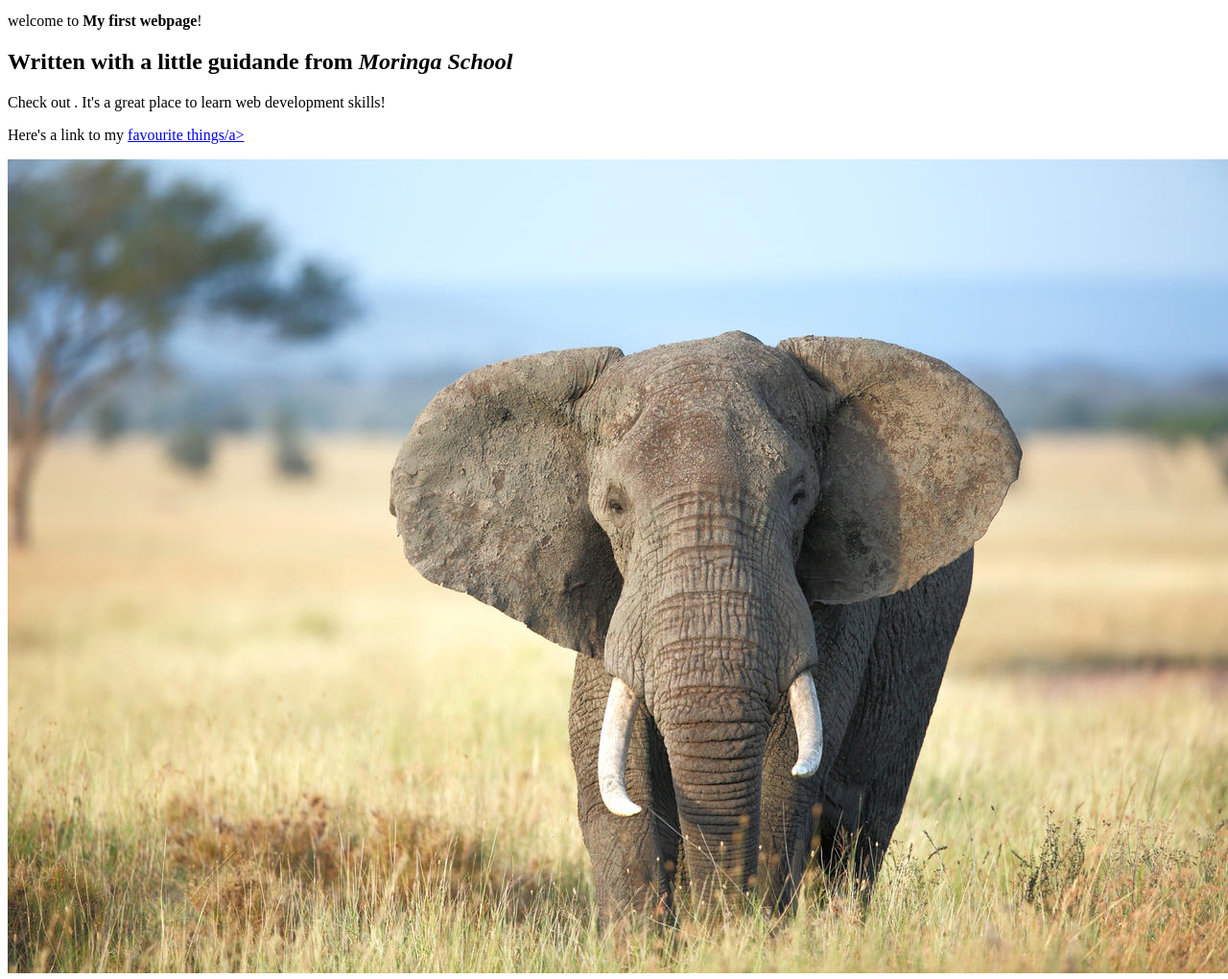
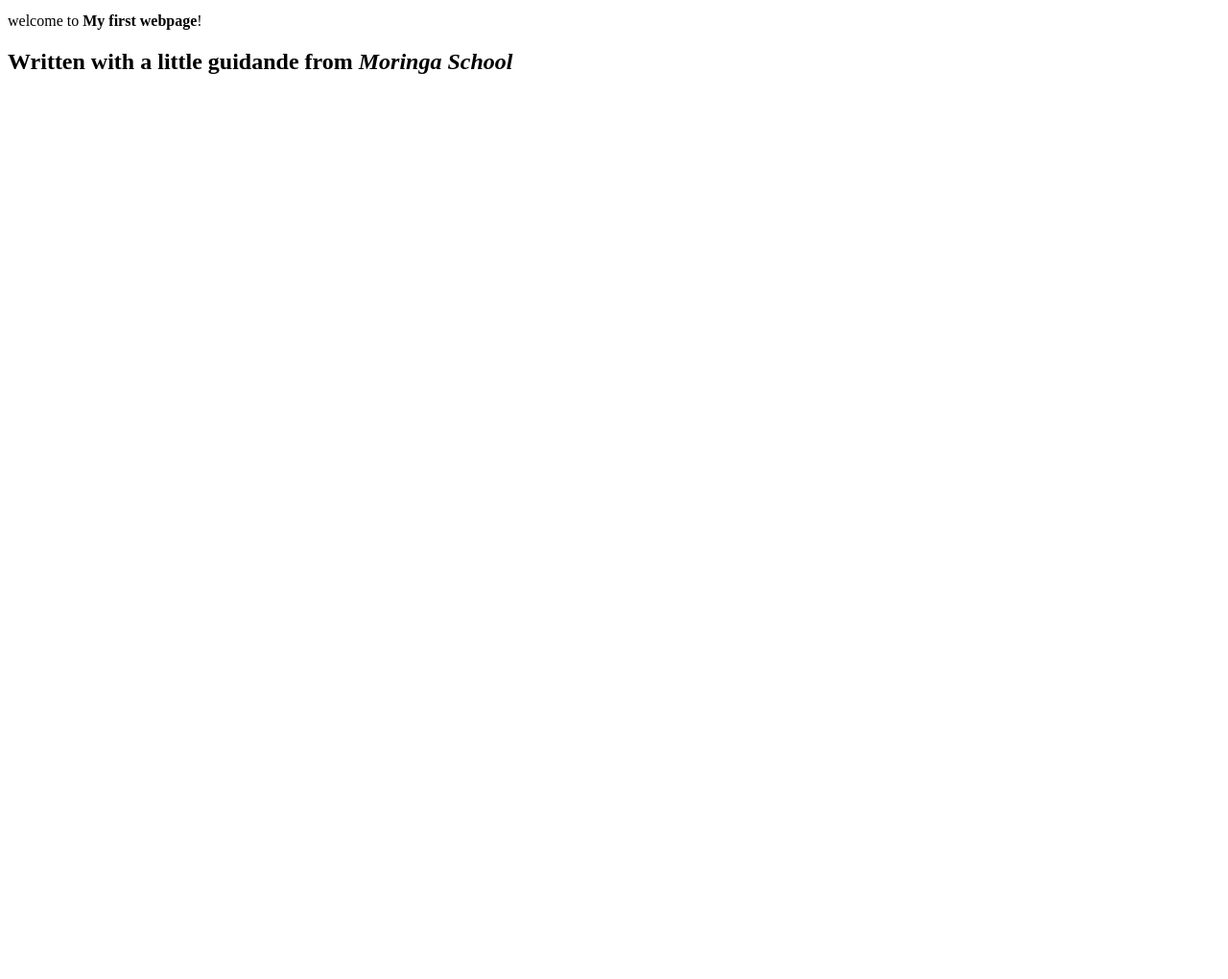
Before and after one commit to ndonyemark/my-first-webpage, a plain HTML site: page my-first-webpage.html in a window 1280 px wide. Shown: the part 315-1335 px from the top of the page at 96% size. After the commit the page ends 800 px from the top, so only its background shows below. Drawn offline with Linux system fonts and the light colour scheme.

```diff
--- a/my-first-webpage.html
+++ b/my-first-webpage.html
@@ -20,8 +20,6 @@
         <!--inline elements-->
         <p>welcome to <strong>My first webpage</strong>!</p>
         <h2>Written with a little guidande from <em>Moringa School</em></h2>
-        <p>Check out <a href="http://moringaschool.com"></a>. It's a great place to learn web development skills!</p>
-        <p>Here's a link to my <a href="../favourite-things/favourites.html">favourite things/a></p>
-        <img src="../my-first-webpage/imgs/elephant.jpg" alt="elephant image">
+
     </body>
 </html>
```
